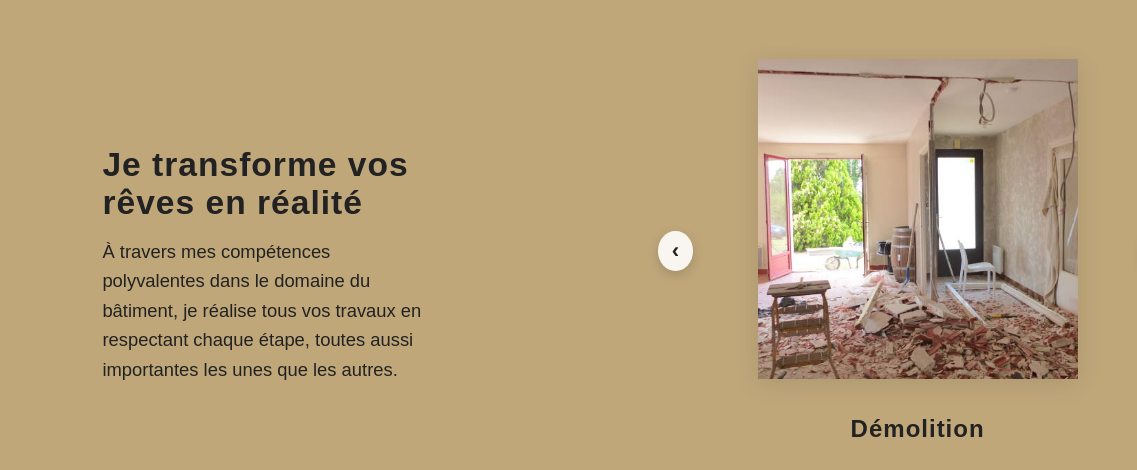
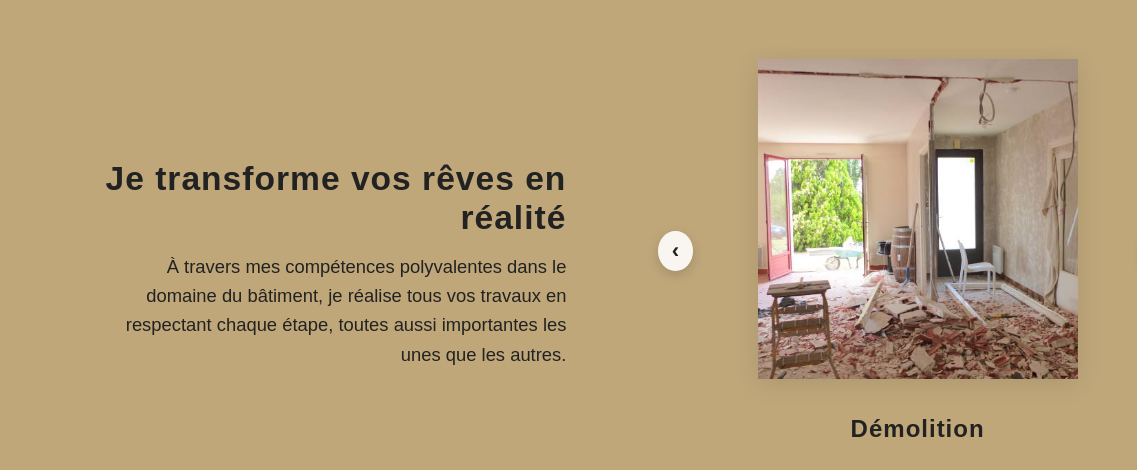
Before and after one commit to Valmy212/Escande-R-novation, a plain HTML site: page zrenovation-clone/index.html in a window 1280 px wide. Shown: the part 1143-1613 px from the top of the page, 0-1137 px from the left. Drawn offline with Linux system fonts and the light colour scheme.

Commit message:
Affiner mise en page du slider et du menu

```diff
--- a/zrenovation-clone/css/style.css
+++ b/zrenovation-clone/css/style.css
@@ -420,6 +420,25 @@ button:hover {
     flex-direction: row; /* Assure la disposition côte à côte */
 }
 
+.hero-slider-section {
+    height: auto;
+    min-height: 540px;
+    align-items: flex-start;
+    justify-content: center;
+    gap: 28px;
+    padding: 60px 8vw 80px;
+}
+
+.hero-slider-section .texte-haut-banniere {
+    max-width: 480px;
+    padding-right: 16px;
+    justify-content: flex-start;
+}
+
+.hero-slider-section .hero-slider {
+    margin-top: 0;
+}
+
 .texture-granit-droite {
     position: absolute;
     top: 0;
@@ -433,14 +452,14 @@ button:hover {
 
 .texte-haut-banniere {
     position: static;
-    max-width: 420px;
-    text-align: left;
+    max-width: 520px;
+    text-align: right;
     color: #222;
     padding-left: 0;
-    padding-right: 80px; /* Plus d'espace entre le texte et les images */
+    padding-right: 32px;
     display: flex;
     flex-direction: column;
-    align-items: flex-end; /* Aligne le texte à droite du bloc */
+    align-items: flex-end;
     justify-content: center;
     height: auto;
 }
@@ -452,6 +471,7 @@ button:hover {
     margin-bottom: 14px;
     margin-top: 0;
     letter-spacing: 1px;
+    text-align: right;
 }
 .texte-haut-banniere p {
     font-family: 'Poppins', Arial, sans-serif;
@@ -459,6 +479,7 @@ button:hover {
     font-weight: 500;
     margin: 0;
     line-height: 1.6;
+    text-align: right;
 }
 
 /* Centrage parfait des cadres dans les deux bannières (beige et blanche) */
--- a/zrenovation-clone/index.html
+++ b/zrenovation-clone/index.html
@@ -186,7 +186,7 @@
                 Confiez‑moi vos idées : je les concrétise en toute transparence, dans le respect de vos attentes et du savoir‑faire.
             </p>
         </section>
-        <section class="banniere-couleur-full">
+    <section class="banniere-couleur-full hero-slider-section">
             <div class="texte-haut-banniere">
                 <h2>Je transforme vos rêves en réalité</h2>
                 <p>
```
Also changed, not shown: zrenovation-clone/pages/apropos.html (+1 -1 lines), zrenovation-clone/pages/contact.html (+1 -1 lines).
